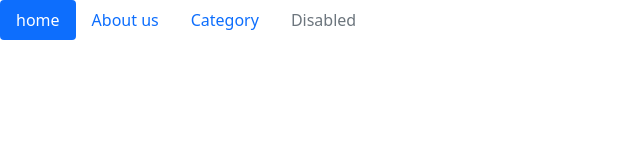
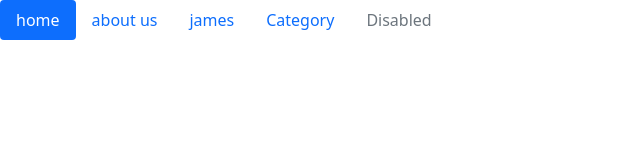
Before and after one commit to temwatembo/travel, a plain HTML site: page index.html in a window 1280 px wide. Shown: the whole page, without its empty margins (0-640 px from the left). Drawn offline with Linux system fonts and the light colour scheme.

Commit message:
my second commit

```diff
--- a/index.html
+++ b/index.html
@@ -12,7 +12,10 @@
       <a class="nav-link active" aria-current="page" href="#">home</a>
     </li>
     <li class="nav-item">
-      <a class="nav-link" href="#">About us</a>
+      <a class="nav-link" href="#">about us</a>
+    </li>
+    <li class="nav-item">
+      <a class="nav-link" href="#">james</a>
     </li>
     <li class="nav-item">
       <a class="nav-link" href="#">Category</a>
```
